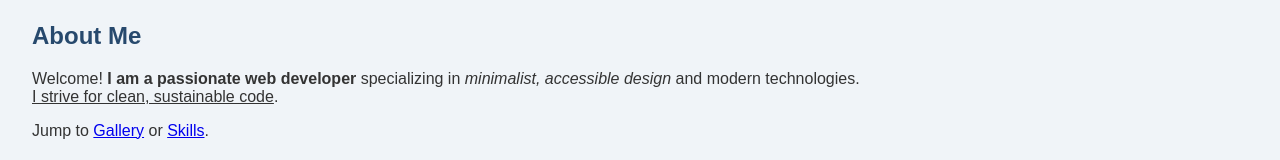
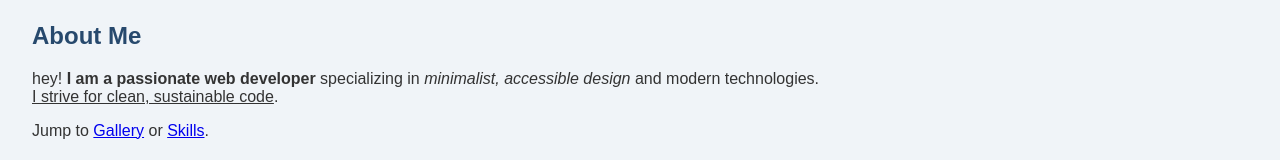
Before and after one commit to shivaniichaudhary/portfolioo, a plain HTML site: page index.html in a window 1280 px wide. Shown: the part 160-320 px from the top of the page. Drawn offline with Linux system fonts and the light colour scheme.

Commit message:
Revise portfolio content and multimedia elements
Trigger refresh deployment for image fix

```diff
--- a/index.html
+++ b/index.html
@@ -33,7 +33,7 @@
 <section id="about">
     <h2>About Me</h2>
     <p>
-        Welcome! <b>I am a passionate web developer</b> specializing in <i>minimalist, accessible design</i> and modern technologies.<br>
+        hey! <b>I am a passionate web developer</b> specializing in <i>minimalist, accessible design</i> and modern technologies.<br>
         <u>I strive for clean, sustainable code</u>.
     </p>
     <p>
```
